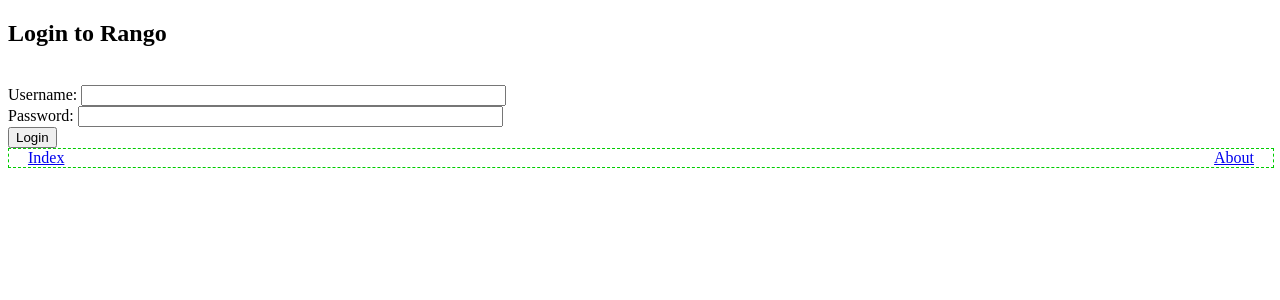
After one commit to Krz-Aramis/Rango, a Django app: page /login/ in a window 1280 px wide. The commit adds this page. Shown: the top 300 px of the page. Run offline with Django 3.2, Linux system fonts and the light colour scheme.

Commit message:
Added ability to log into Rango
This also was the opportunity to use the USER object in the
template to show the login/register links on the Index page
only if the user is not yet authenticated.

    --- Lionel Saliou, Ph.D

```diff
--- /dev/null
+++ b/tango_with_django_project/rango/templates/rango/login.html
@@ -0,0 +1,25 @@
+{% extends 'rango/base.html' %}
+{% load staticfiles %}
+
+{% block content %}
+    <h1>Login to Rango</h1>
+    <br />
+
+    {# We did not create a form model for this. We cannot use the as_p function #}
+    <form id="login_form"
+            method="post"
+            action="/rango/login/">
+
+        {% csrf_token %}
+
+        Username: <input type="text" name="username" value="" size="50" />
+        <br />
+        Password: <input type="password" name="password" value="" size="50" />
+        <br />
+
+        <input type="submit"
+                name="submit"
+                value="Login" />
+    </form>
+
+{% endblock %}
--- a/tango_with_django_project/rango/urls.py
+++ b/tango_with_django_project/rango/urls.py
@@ -9,4 +9,5 @@ urlpatterns = [
     re_path(r'^add_category/$', views.add_category, name='add_category'),
     re_path(r'category/(?P<category_name_slug>[\w\-]+)/add_page/$', views.add_page, name='add_page'),
     re_path(r'register/$', views.register, name='register'),
+    re_path(r'login/$', views.user_login, name='login'),
 ]
--- a/tango_with_django_project/rango/views.py
+++ b/tango_with_django_project/rango/views.py
@@ -1,5 +1,9 @@
 import re
+
+from django.http import HttpResponseRedirect, HttpResponse
+from django.contrib.auth import authenticate, login
 from django.shortcuts import render
+
 from rango.models import Category, Page
 from rango.forms import CategoryForm, PageForm, UserForm, UserProfileForm
 
@@ -161,3 +165,37 @@ def register(request):
 
     # Render the template
     return render(request, 'rango/register.html', context_dict)
+
+def user_login(request):
+
+    # Handle data submitted through POST method
+    if 'POST' == request.method:
+
+        # The username and password
+        # Using the GET method will ensure that an exception is raised.
+        # Using another method will return "None". This is not what we want
+        username = request.POST.get('username')
+        password = request.POST.get('password')
+
+        # Leverage Django internals to work out if these are valid credentials
+        user = authenticate(username=username, password=password)
+
+        # Instance is valid - the user was found
+        if user:
+            # is this an active user though?
+            if user.is_active:
+                # log the user into the application and redirect to the index
+                login(request, user)
+                return HttpResponseRedirect('/rango/')
+            else:
+                # TODO: create a 'error' page template
+                return HttpResponse("Your Rango account is disabled")
+
+        else:
+            # Invalid credentials, cannot log the user in
+            print("Invalid login details for user {0} with password {1}.".format(str(username), str(password)))
+            return HttpResponse("Invalid login details supplied.")
+    # This is a GET request
+    else:
+        # Present the form. No context data needed
+        return render(request, 'rango/login.html')
```
Also changed, not shown: tango_with_django_project/rango/templates/rango/index.html (+14 -5 lines).
